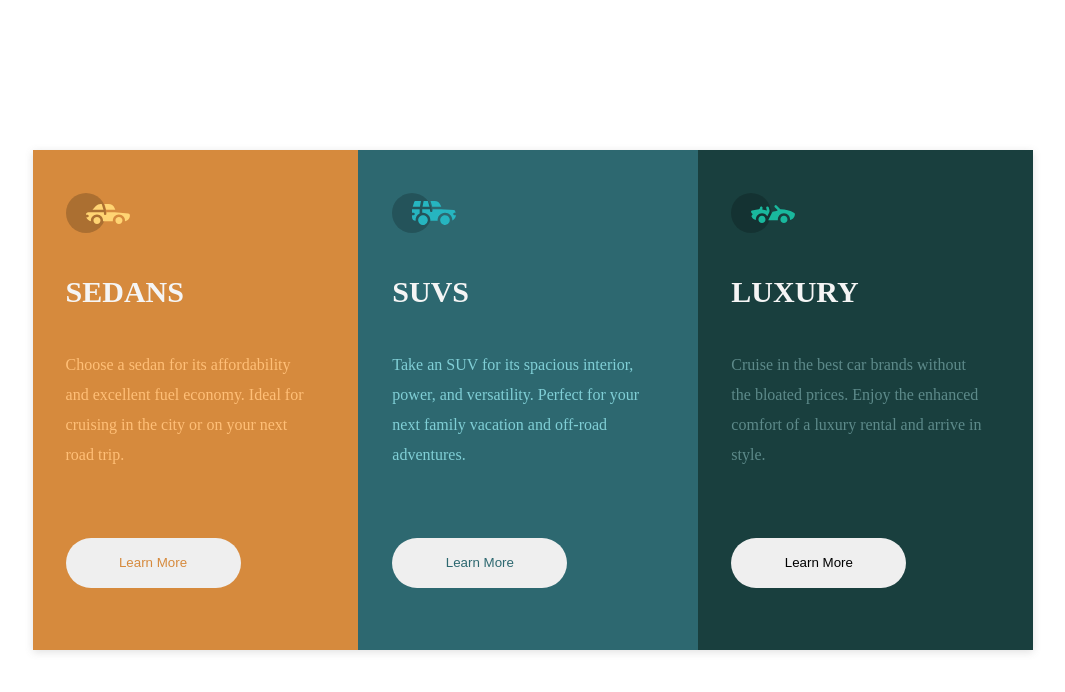
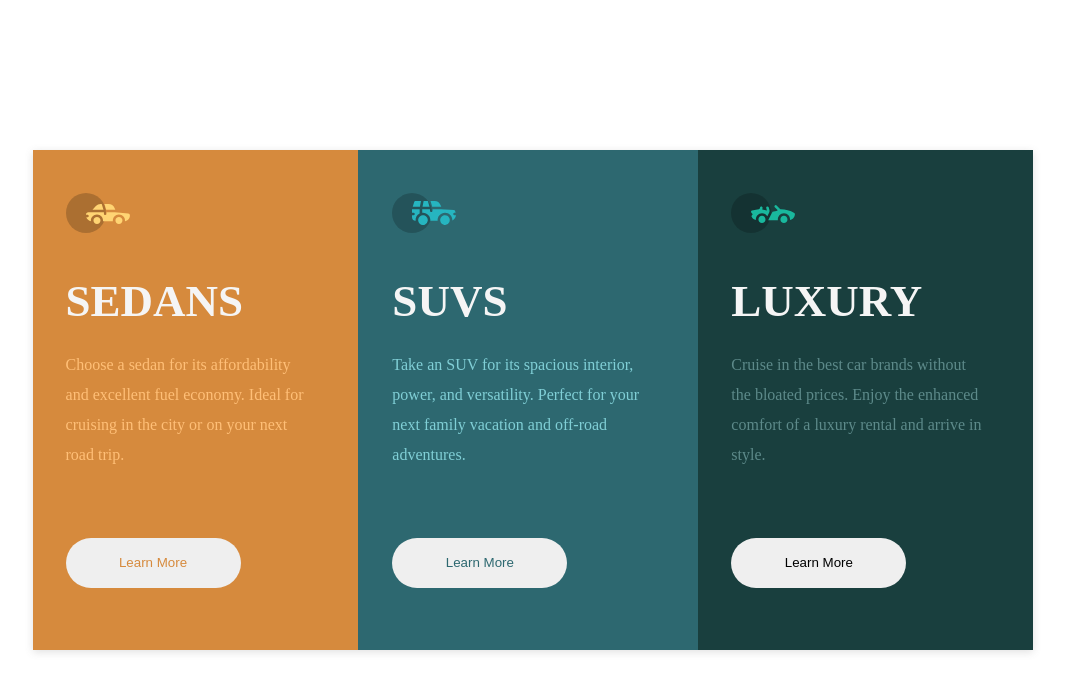
Before and after one commit to MichaelDWilliams1/3-column, a plain HTML site: page index.html in a window 1280 px wide. Shown: the whole page, without its empty margins (107-1172 px from the left). Drawn offline with Linux system fonts and the light colour scheme.

Commit message:
made titles have h1 tags

```diff
--- a/index.html
+++ b/index.html
@@ -14,7 +14,7 @@
       <div class="imgContainer">
         <img src="./images/icon-sedans.svg" />
       </div>
-      <div class="title">SEDANS</div>
+      <div class="title"><h1>SEDANS</h1></div>
       <div class="textContainer"><p class="sedanText">  Choose a sedan for its affordability and excellent fuel economy. Ideal for cruising in the city
         or on your next road trip.</p></div>
       <div class="buttonContainer"><button class="sedanButton">Learn More</button></div>
@@ -24,7 +24,7 @@
       <div class="imgContainer">
         <img src="./images/icon-suvs.svg" />
       </div>
-      <div class="title">SUVS</div>
+      <div class="title"><h1>SUVS</h1></div>
       <div class="textContainer"><p class="suvText"> Take an SUV for its spacious interior, power, and versatility. Perfect for your next family vacation
         and off-road adventures.</p></div>
       <div class="buttonContainer"><button class="suvButton">Learn More</button></div>
@@ -33,7 +33,7 @@
       <div class="imgContainer">
         <img src="./images/icon-luxury.svg" />
       </div>
-      <div class="title">LUXURY</div>
+      <div class="title"><h1>LUXURY</h1></div>
       <div class="textContainer"><p class="luxuryText"> Cruise in the best car brands without the bloated prices. Enjoy the enhanced comfort of a luxury
         rental and arrive in style.</p></div>
       <div class="buttonContainer"><button class="uxuryButton">Learn More</button></div>
```
